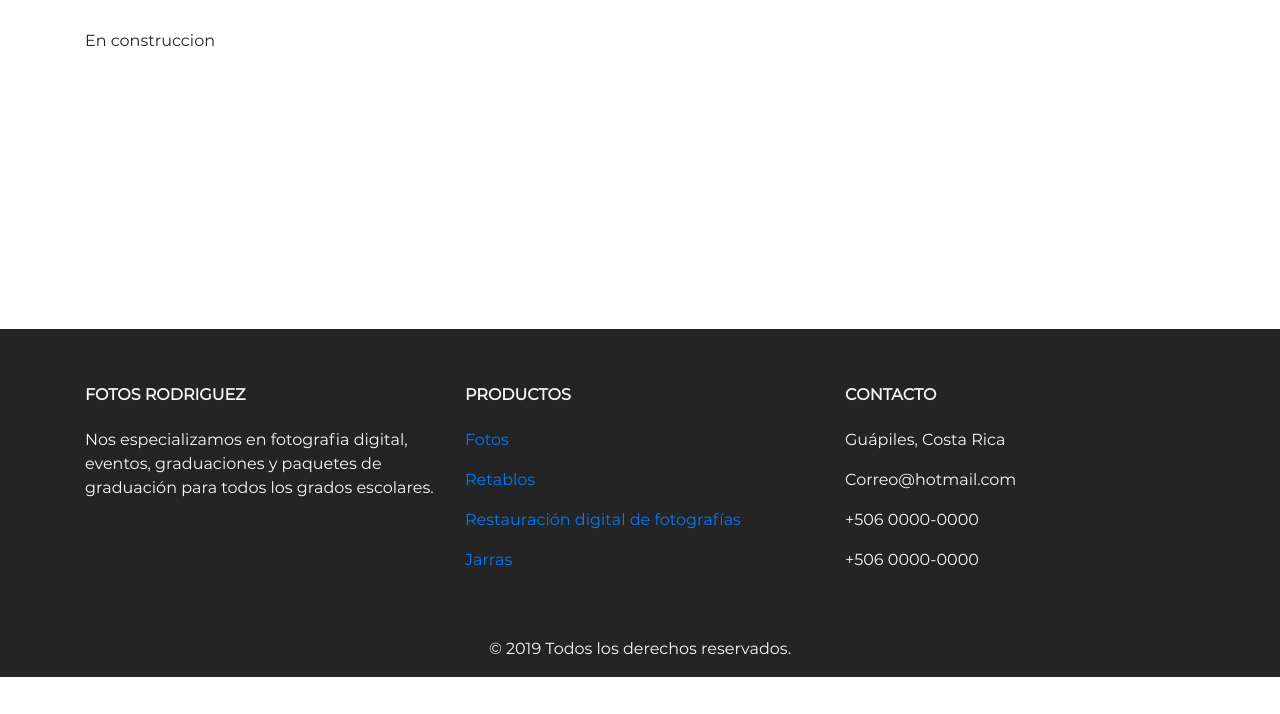
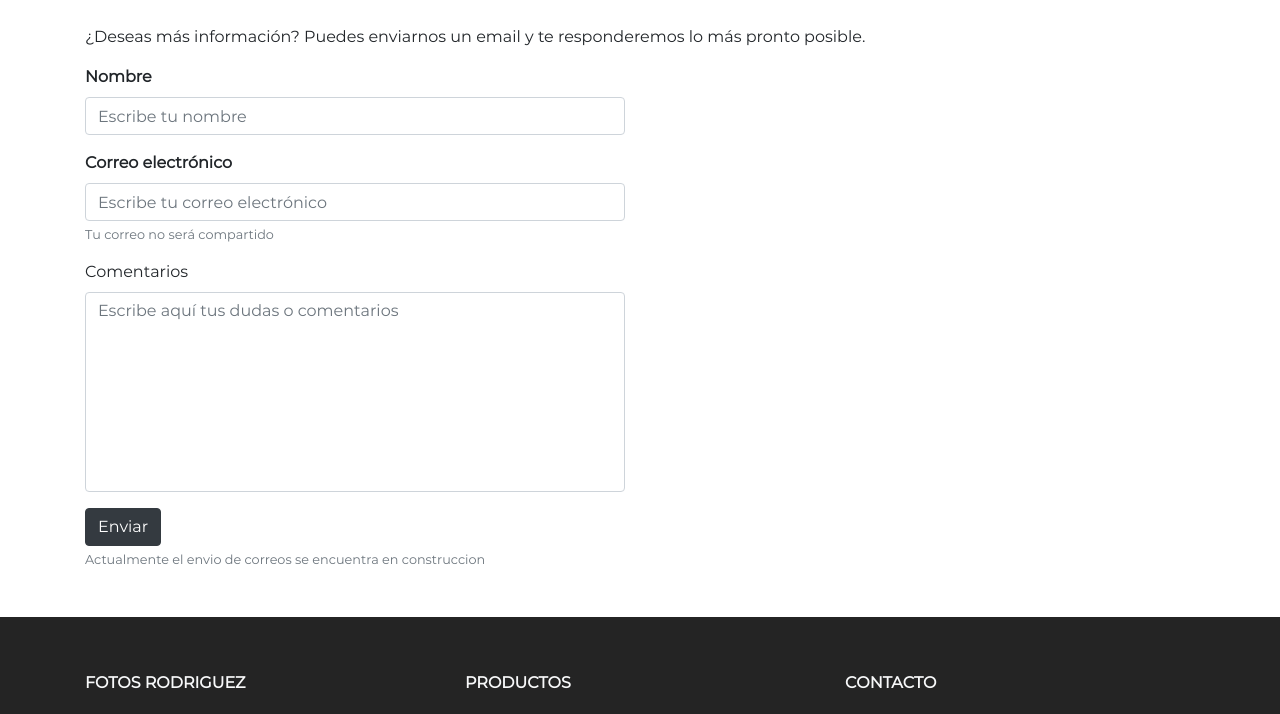
Before and after one commit to fabianjra/FotosRodriguez, a plain HTML site: page contacto.html in a window 1280 px wide. Shown: the part 71-785 px from the top of the page. Drawn offline with Linux system fonts and the light colour scheme.

Commit message:
Se crea la pagina de contacto, solamente interfaz

```diff
--- /dev/null
+++ b/Styles/contacto.css
@@ -0,0 +1,6 @@
+#txtComentario{
+    resize: none;
+
+    height: 200px;
+    max-height:200px;
+}
--- a/contacto.html
+++ b/contacto.html
@@ -8,10 +8,11 @@
     <meta http-equiv="X-UA-Compatible" content="ie=edge">
 
     <!-- BOOTSTRAP 4.3.1 -->
-    <link rel="stylesheet" href="bootstrap/css/bootstrap.min.css">
+    <link rel="stylesheet" href="bootstrap/css/bootstrap.min.css" type='text/css'>
 
     <!-- ESTILOS PROPIOS -->
-    <link rel="stylesheet" href="Styles/global.css">
+    <link rel="stylesheet" href="Styles/global.css" type='text/css'>
+    <link rel="stylesheet" href="Styles/contacto.css" type='text/css'">
 
     <!-- ICONO PARA EL NAVICON -->
     <link rel='icon' href='Resources/Navbar/imgLogoFotoRodriguez.jpg' type='image/x-icon' sizes="16x16">
@@ -25,11 +26,41 @@
 
     <!-- INICIO DEL CONTAINER DE LA PAGINA -->
     <div class="container">
-        <section class="row">
+        <div class="row">
+            <div class="col-12 mt-5 pt-5">
+                <p>¿Deseas más información? Puedes enviarnos un email y te responderemos lo más pronto posible.</p>
+            </div>
+        </div>
 
-            <div class="col-12" style="height: 400px; padding-top: 100px;">En construccion</div>
+        <div class="row">
 
-        </section>
+            <div class="col-12 col-md-6 col-lg-6">
+                <form>
+                    <div class="form-group">
+                        <label for="txtNombre" class="font-weight-bold">Nombre</label>
+                        <input type="text" class="form-control" id="txtNombre" placeholder="Escribe tu nombre" required>
+                    </div>
+
+                    <div class="form-group">
+                        <label for="txtEmail" class="font-weight-bold">Correo electrónico</label>
+                        <input type="email" class="form-control" id="txtEmail" aria-describedby="emailHelp"
+                            placeholder="Escribe tu correo electrónico" required>
+                        <small id="emailHelp" class="form-text text-muted">Tu correo no será compartido</small>
+                    </div>
+
+                    <div class="form-group">
+                        <label for="txtComentario">Comentarios</label>
+                        <textarea class="form-control" id="txtComentario"
+                            placeholder="Escribe aquí tus dudas o comentarios" required></textarea>
+                        <div class="invalid-feedback">El comentario es requerido</div>
+                    </div>
+
+                    <button type="submit" class="btn btn-dark">Enviar</button>
+                    <small class="form-text text-muted mb-5">Actualmente el envio de correos se encuentra en construccion</small>
+                </form>
+
+            </div>
+        </div>
 
     </div>
     <!-- FIN: CONTAINER DE LA PAGINA -->
@@ -50,7 +81,7 @@
     <script async src="https://www.googletagmanager.com/gtag/js?id=UA-153083935-1"></script>
     <script>
         window.dataLayer = window.dataLayer || [];
-        function gtag(){dataLayer.push(arguments);}
+        function gtag() { dataLayer.push(arguments); }
         gtag('js', new Date());
 
         gtag('config', 'UA-153083935-1');
```
